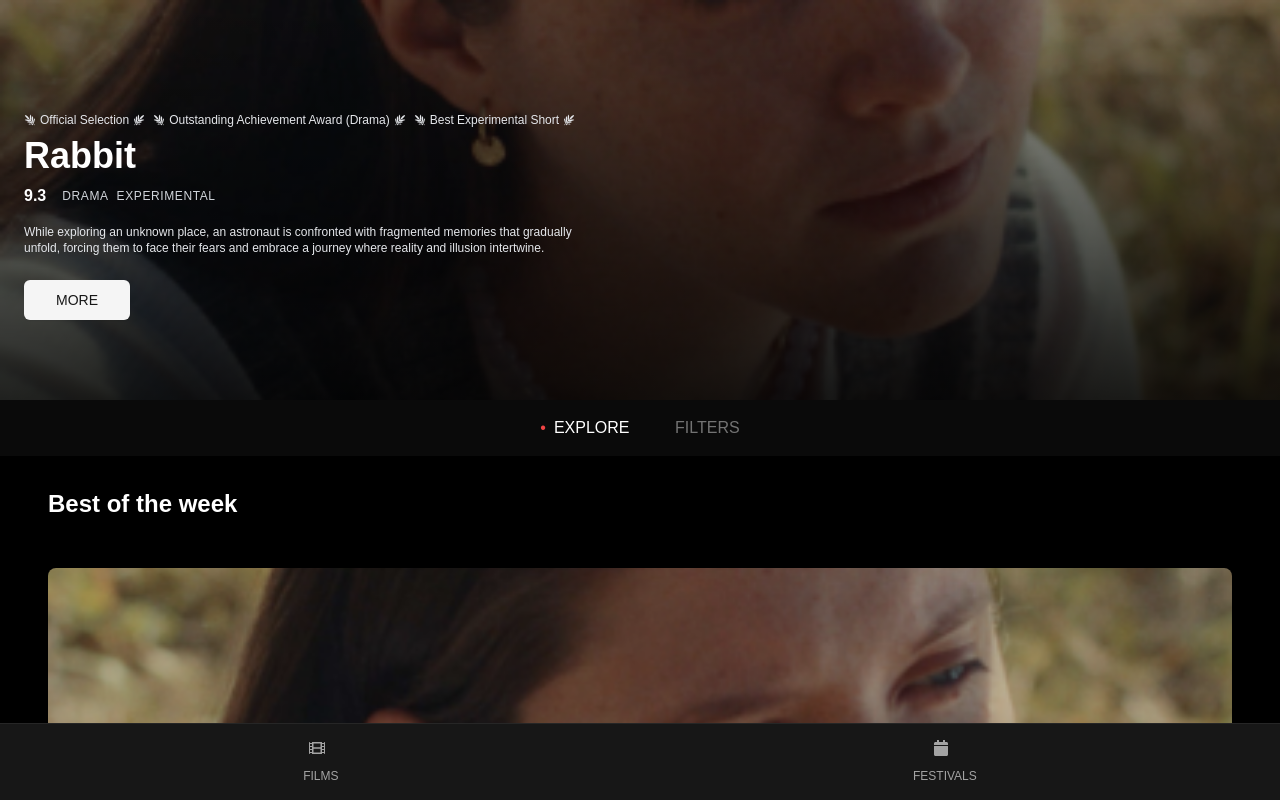
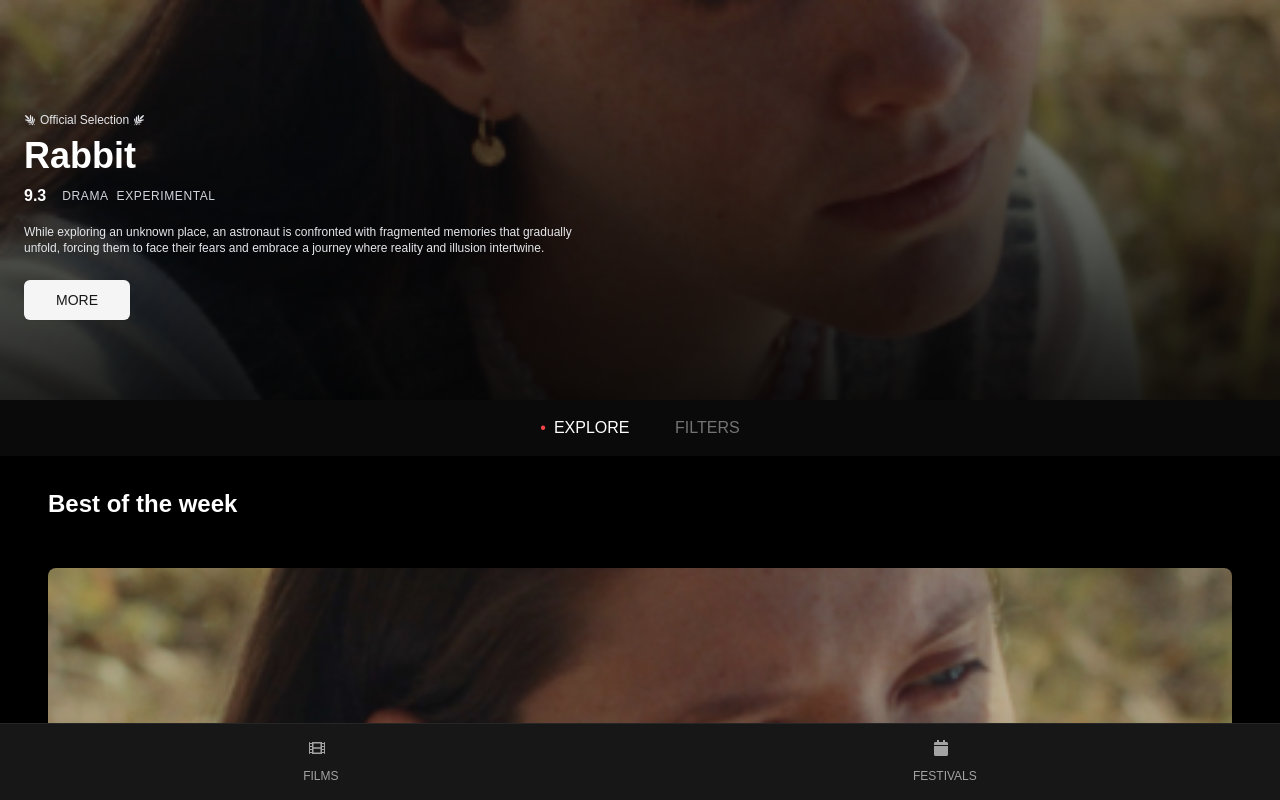
Before and after one commit to Zjjc123/flicks, a Next.js app: page / in a window 1280 px wide. Shown: the top 800 px of the page. Built offline with nearby package versions, Linux system fonts and the light colour scheme.

Commit message:
fix: award

```diff
--- a/app/page.tsx
+++ b/app/page.tsx
@@ -24,7 +24,7 @@ export default function Home() {
         genres={featuredFilm.genres}
         description={featuredFilm.details.description}
         image={featuredFilm.imageUrl}
-        awards={featuredFilm.awards.map((award) => award.award)}
+        awards={[featuredFilm.awards[0].award]}
       />
 
       <div className="flex w-full justify-center gap-8 mb-4 pt-4">
```
